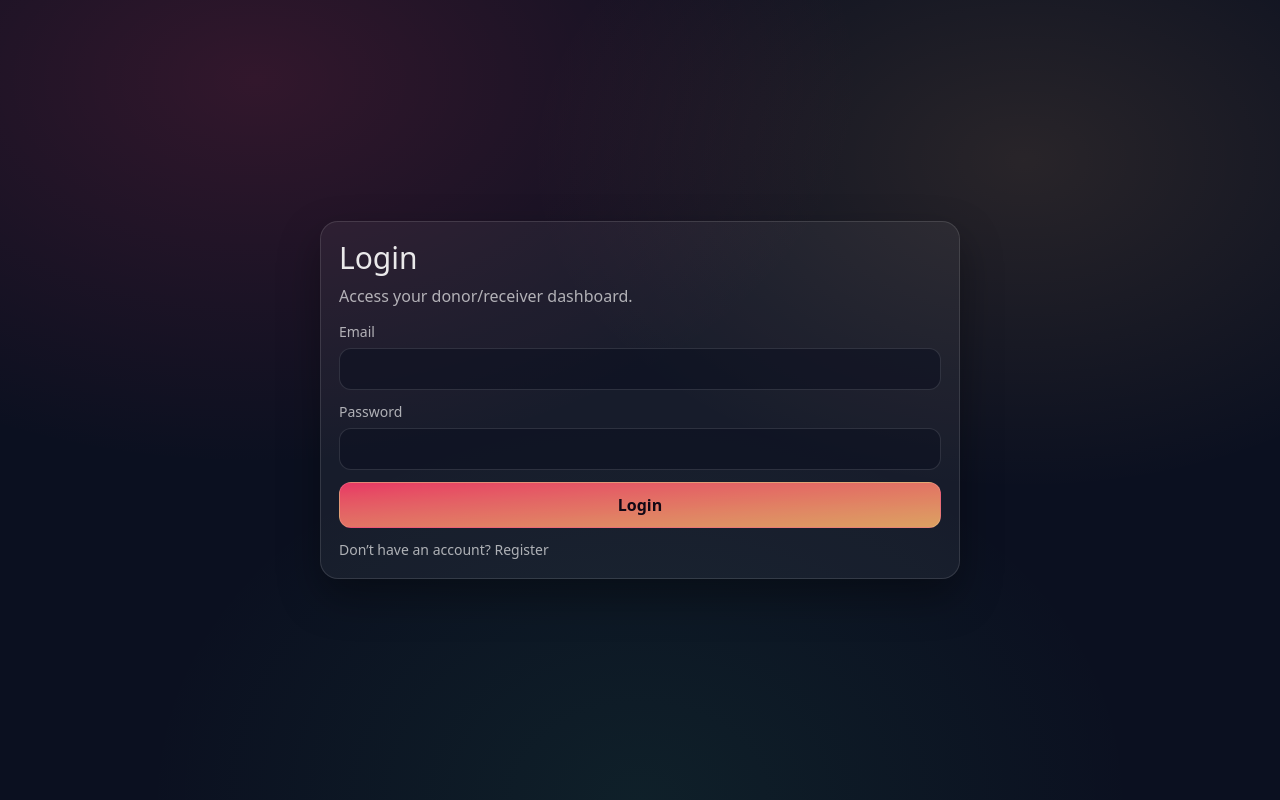
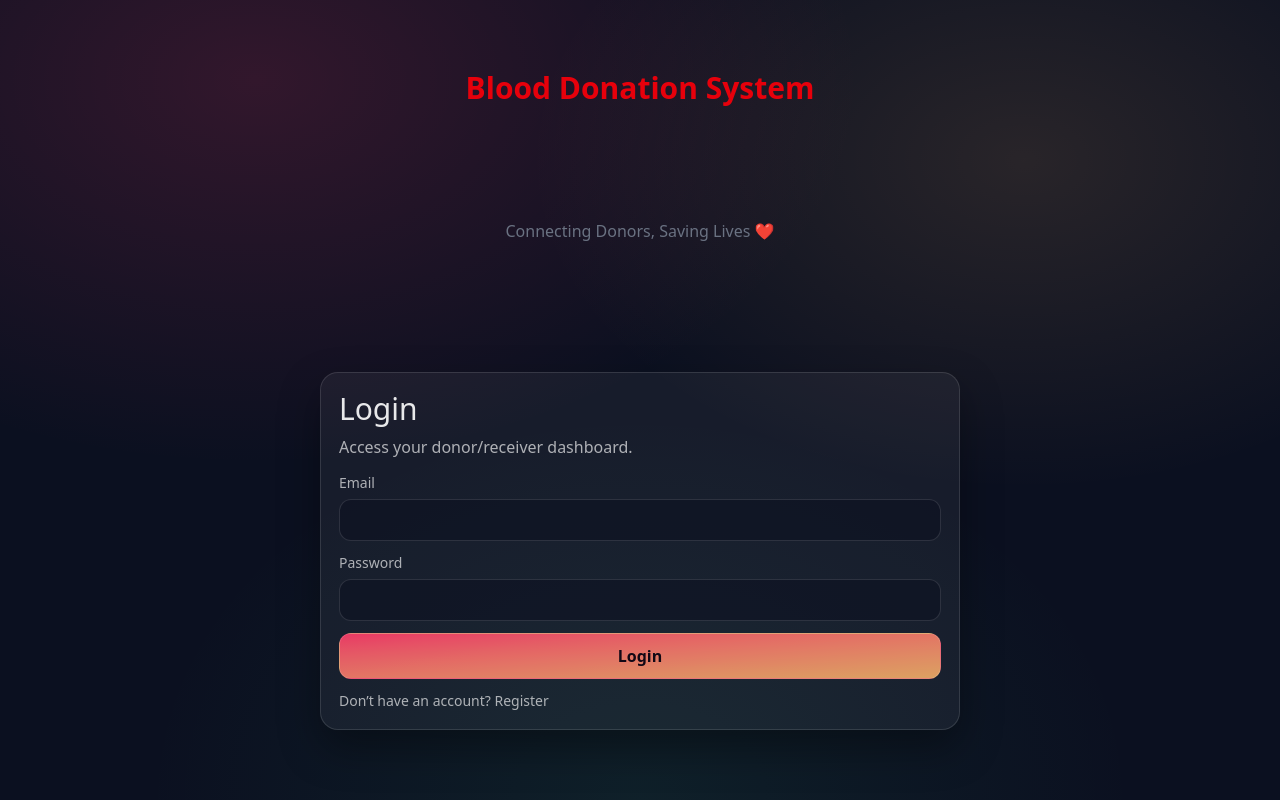
Before and after one commit to jagadeeswararaopogiri/Blood-Donation-System, a React (Vite) app in the folder frontend/: page /login in a window 1280 px wide. Built offline with nearby package versions, Linux system fonts and the light colour scheme; no server answers.

Commit message:
Project Name Change

```diff
--- a/frontend/src/pages/LoginPage.tsx
+++ b/frontend/src/pages/LoginPage.tsx
@@ -26,6 +26,8 @@ export default function LoginPage() {
 
   return (
     <div className={centerPage}>
+      <h2 className="text-center text-3xl font-bold text-red-600 mb-2"> Blood Donation System </h2>
+        <p className="text-center text-gray-500 mb-6">Connecting Donors, Saving Lives ❤️</p>
       <div className={card}>
         <h1 className={h1}>Login</h1>
         <p className={muted}>Access your donor/receiver dashboard.</p>
```
